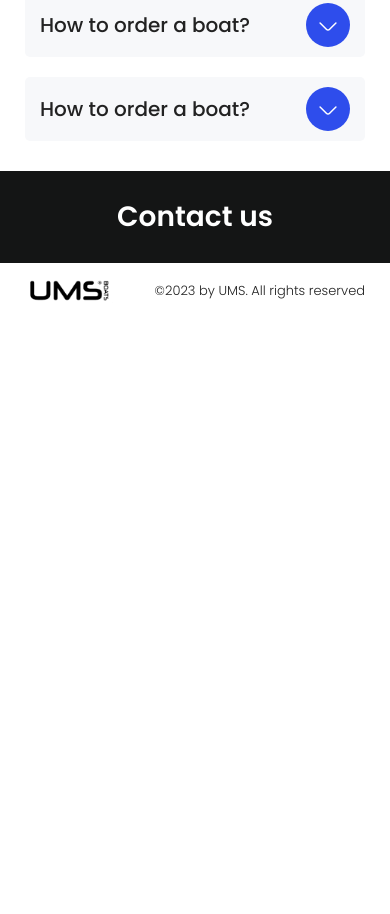
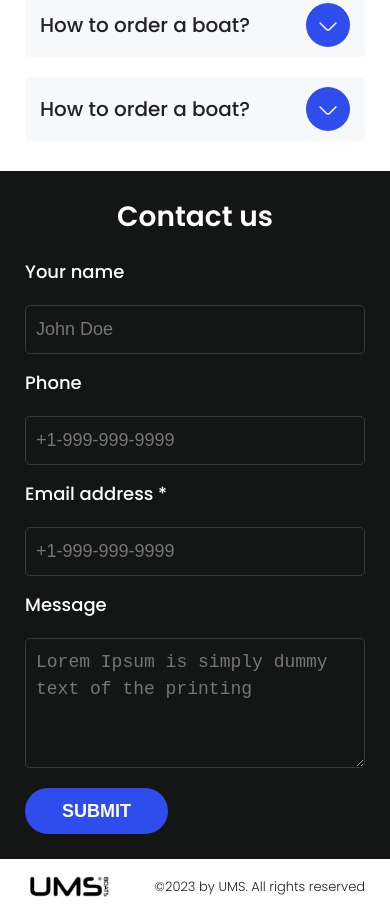
Before and after one commit to NAM88J/boats_ums, a plain HTML site: page index.html in a window 390 px wide. Shown: the part 4995-5909 px from the top of the page. Before the commit the page ends 5313 px from the top, so only its background shows below. Drawn offline with Linux system fonts and the light colour scheme.

Commit message:
Add form

```diff
--- a/css/main.css
+++ b/css/main.css
@@ -438,7 +438,47 @@ header .menu a.active:after {
 .contact .title {
     text-align: center;
 }
-
+.contact form {
+    max-width: 750px;
+    margin: 60px auto 0;
+    display: flex;
+    flex-wrap: wrap;
+    justify-content: space-between;
+}
+.contact .col {
+    margin-bottom: 30px;
+}
+.contact .col:last-child {
+    margin-bottom: 0;
+}
+.contact .w50 {
+    width: calc(50% - 10px);
+}
+.contact .w100 {
+    width: 100%;
+}
+.contact label {
+    font-weight: 500;
+    font-size: 24px;
+    line-height: 1.5;
+    color: #FFFFFF;
+}
+.contact input,
+.contact textarea {
+    margin-top: 20px;
+    width: 100%;
+    padding: 20px;
+    font-weight: 300;
+    font-size: 18px;
+    line-height: 1.5;
+    color: rgba(255, 255, 255, 0.35);
+    border-radius: 5px;
+    border: 1px solid #383838;
+    background: none;
+}
+.contact textarea {
+    min-height: 130px;
+}
 /* Footer */
 .footer {
     padding: 37px 0;
@@ -627,6 +667,15 @@ header .menu a.active:after {
     transform: scale(1.1);
 }
 @media (max-width: 1170px) {
+    .contact label {
+        font-size: 20px;
+    }
+    .contact input, .contact textarea {
+        padding: 15px;
+    }
+    .contact .col {
+        margin-bottom: 20px;
+    }
     html, body {
         font-size: 20px;
         line-height: 1.4;
@@ -754,9 +803,27 @@ header .menu a.active:after {
     .copyright {
         font-size: 16px;
     }
+    .contact form {
+        margin: 40px auto 0;
+    }
 }
 
 @media (max-width: 788px) {
+    .contact form {
+        margin: 20px auto 0;
+    }
+    .contact label {
+        font-size: 18px;
+    }
+    .contact input, .contact textarea {
+        padding: 10px;
+    }
+    .contact .col {
+        margin-bottom: 15px;
+    }
+    .contact .w50 {
+        width: 100%;
+    }
     html, body {
         font-size: 17px;
         line-height: 1.3;
--- a/index.html
+++ b/index.html
@@ -233,6 +233,27 @@
         <section class="contact" id="contact">
             <div class="container">
                 <h2 class="title white">Contact us</h2>
+                <form action="#">
+                    <div class="col w50">
+                        <label for="username">Your name</label>
+                        <input name="name" type="text" id="username" placeholder="John Doe">
+                    </div>
+                    <div class="col w50">
+                        <label for="userphone">Phone</label>
+                        <input name="phone" type="text" id="userphone" placeholder="+1-999-999-9999">
+                    </div>
+                    <div class="col w100">
+                        <label for="useremail">Email address *</label>
+                        <input name="email" type="text" id="useremail" placeholder="+1-999-999-9999">
+                    </div>
+                    <div class="col w100">
+                        <label for="usermesage">Message</label>
+                        <textarea name="mesage" id="usermesage"  placeholder="Lorem Ipsum is simply dummy text of the printing"></textarea>
+                    </div>
+                    <div class="col w100">
+                        <button class="sen_form link">submit</button>
+                    </div>
+                </form>
             </div>
         </section>
 
```
Also changed, not shown: page.html (+21 -0 lines).
